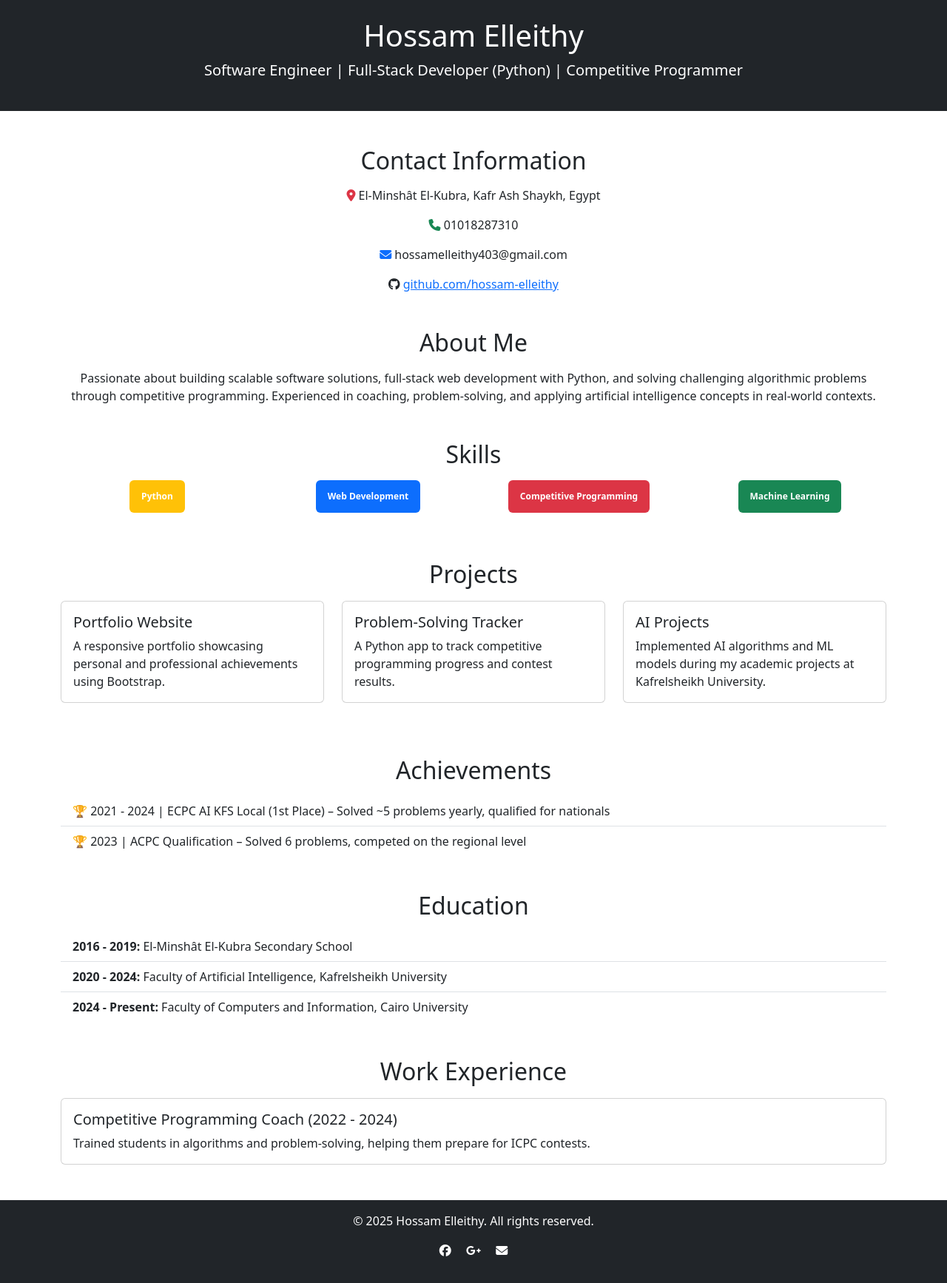
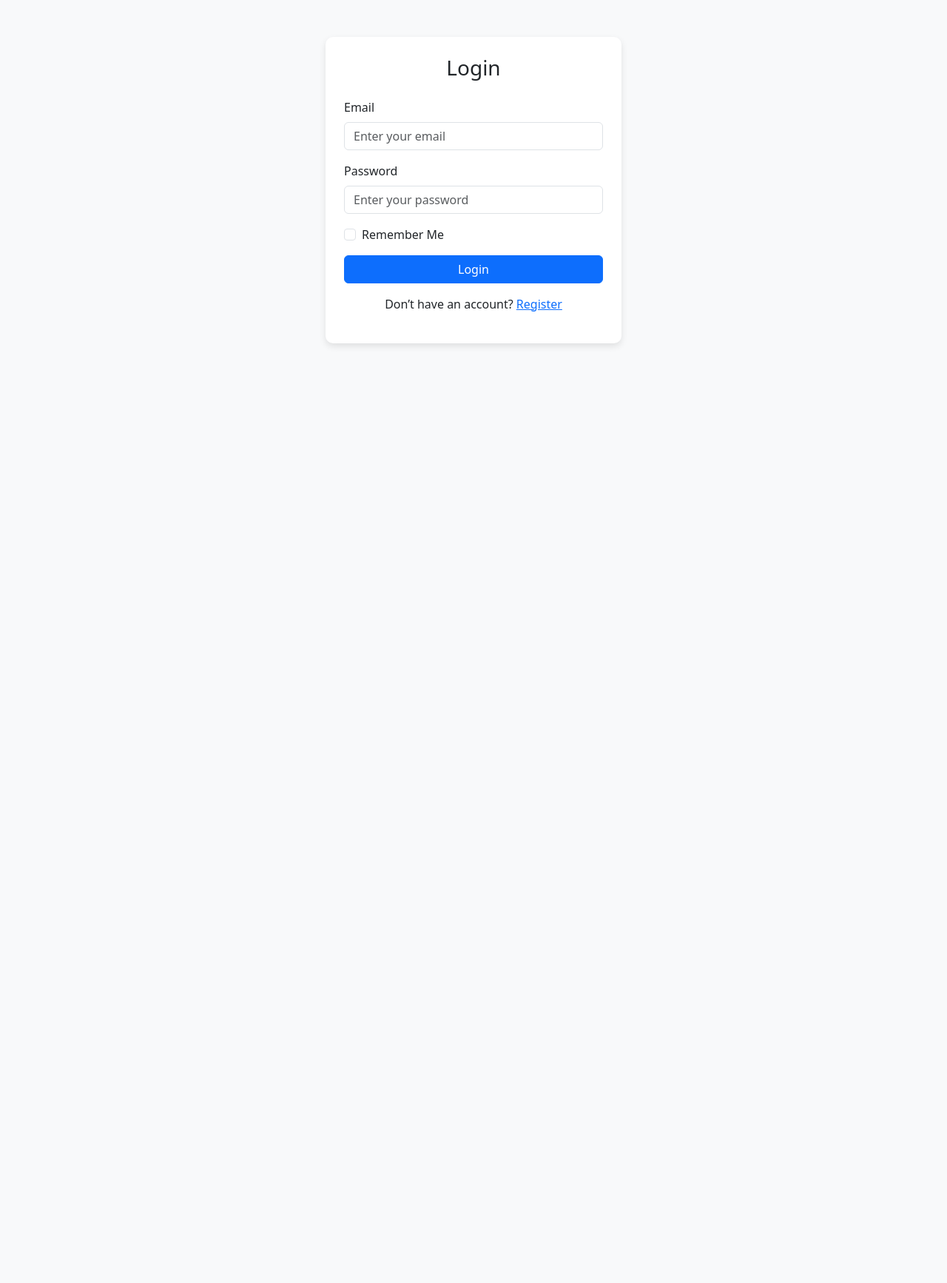
Before and after one commit to hossam-elleithy/bootstrap-lab, a plain HTML site: page index.html in a window 1280 px wide. Shown: the whole page at 74% size. After the commit the page ends 800 px from the top, so only its background shows below. Drawn offline with nearby package versions, Linux system fonts and the light colour scheme.

Commit message:
Add files via upload

```diff
--- a/index.html
+++ b/index.html
@@ -3,117 +3,129 @@
     <head>
     <meta charset="UTF-8">
     <meta name="viewport" content="width=device-width, initial-scale=1.0">
-  <title>Portfolio - Hossam Elleithy</title>
+    <title>Login & Register - Task 2</title>
 
     <link href="https://cdn.jsdelivr.net/npm/bootstrap@5.3.2/dist/css/bootstrap.min.css" rel="stylesheet">
-  <link rel="stylesheet" href="https://cdnjs.cloudflare.com/ajax/libs/font-awesome/6.5.0/css/all.min.css">
+    <style>
+        body {
+        background: #f8f9fa;
+        }
+        .form-container {
+        max-width: 400px;
+        margin: 50px auto;
+        padding: 25px;
+        background: white;
+        border-radius: 10px;
+        box-shadow: 0px 4px 10px rgba(0,0,0,0.1);
+        }
+        .hidden {
+        display: none;
+        }
+    </style>
     </head>
     <body>
 
 
-  <header class="bg-dark text-white text-center py-4">
-    <h1>Hossam Elleithy</h1>
-    <p class="lead">Software Engineer | Full-Stack Developer (Python) | Competitive Programmer</p>
-  </header>
+    <div id="loginForm" class="form-container">
+        <h3 class="text-center mb-4">Login</h3>
+        <form>
 
-  <section class="container my-5 text-center">
-    <h2 class="mb-3">Contact Information</h2>
-    <p><i class="fas fa-map-marker-alt text-danger"></i> El-Minshât El-Kubra, Kafr Ash Shaykh, Egypt</p>
-    <p><i class="fas fa-phone text-success"></i> 01018287310</p>
-    <p><i class="fas fa-envelope text-primary"></i> hossamelleithy403@gmail.com</p>
-    <p><i class="fab fa-github"></i> <a href="https://github.com/hossam-elleithy" target="_blank">github.com/hossam-elleithy</a></p>
-  </section>
+        <div class="mb-3">
+            <label for="loginEmail" class="form-label">Email</label>
+            <input type="email" class="form-control" id="loginEmail" placeholder="Enter your email" required>
+        </div>
 
 
-  <section class="container my-5">
-    <h2 class="text-center mb-3">About Me</h2>
-    <p class="text-center">
-      Passionate about building scalable software solutions, full-stack web development with Python,
-      and solving challenging algorithmic problems through competitive programming.
-      Experienced in coaching, problem-solving, and applying artificial intelligence concepts in real-world contexts.
-    </p>
-  </section>
-
-  <section class="container my-5">
-    <h2 class="text-center mb-3">Skills</h2>
-    <div class="row text-center">
-      <div class="col-md-3 col-6 mb-3"><span class="badge bg-warning p-3">Python</span></div>
-      <div class="col-md-3 col-6 mb-3"><span class="badge bg-primary p-3">Web Development</span></div>
-      <div class="col-md-3 col-6 mb-3"><span class="badge bg-danger p-3">Competitive Programming</span></div>
-      <div class="col-md-3 col-6 mb-3"><span class="badge bg-success p-3">Machine Learning</span></div>
-    </div>
-  </section>
-
-  <section class="container my-5">
-    <h2 class="text-center mb-3">Projects</h2>
-    <div class="row">
-      <div class="col-md-4 mb-4">
-        <div class="card h-100">
-          <div class="card-body">
-            <h5 class="card-title">Portfolio Website</h5>
-            <p class="card-text">A responsive portfolio showcasing personal and professional achievements using Bootstrap.</p>
-          </div>
-        </div>
+        <div class="mb-3">
+            <label for="loginPassword" class="form-label">Password</label>
+            <input type="password" class="form-control" id="loginPassword" placeholder="Enter your password" required>
         </div>
 
-      <div class="col-md-4 mb-4">
-        <div class="card h-100">
-          <div class="card-body">
-            <h5 class="card-title">Problem-Solving Tracker</h5>
-            <p class="card-text">A Python app to track competitive programming progress and contest results.</p>
-          </div>
-        </div>
+
+        <div class="form-check mb-3">
+            <input class="form-check-input" type="checkbox" id="rememberMe">
+            <label class="form-check-label" for="rememberMe">Remember Me</label>
         </div>
 
-      <div class="col-md-4 mb-4">
-        <div class="card h-100">
-          <div class="card-body">
-            <h5 class="card-title">AI Projects</h5>
-            <p class="card-text">Implemented AI algorithms and ML models during my academic projects at Kafrelsheikh University.</p>
+        <button type="submit" class="btn btn-primary w-100">Login</button>
+
+        <p class="text-center mt-3">Don’t have an account? <a href="#" onclick="showRegister()">Register</a></p>
+        </form>
     </div>
+
+    <div id="registerForm" class="form-container hidden">
+        <h3 class="text-center mb-4">Register</h3>
+        <form onsubmit="redirectToLogin(event)">
+
+        <div class="mb-3">
+            <label for="fullName" class="form-label">Full Name</label>
+            <input type="text" class="form-control" id="fullName" placeholder="Enter full name" required>
         </div>
-      </div>
-    </div>
-  </section>
 
 
-  <section class="container my-5">
-    <h2 class="text-center mb-3">Achievements</h2>
-    <ul class="list-group list-group-flush">
-      <li class="list-group-item">🏆 2021 - 2024 | ECPC AI KFS Local (1st Place) – Solved ~5 problems yearly, qualified for nationals</li>
-      <li class="list-group-item">🏆 2023 | ACPC Qualification – Solved 6 problems, competed on the regional level</li>
-    </ul>
-  </section>
+        <div class="mb-3">
+            <label for="registerEmail" class="form-label">Email</label>
+            <input type="email" class="form-control" id="registerEmail" placeholder="Enter your email" required>
+        </div>
 
 
-  <section class="container my-5">
-    <h2 class="text-center mb-3">Education</h2>
-    <ul class="list-group list-group-flush">
-      <li class="list-group-item"><b>2016 - 2019:</b> El-Minshât El-Kubra Secondary School</li>
-      <li class="list-group-item"><b>2020 - 2024:</b> Faculty of Artificial Intelligence, Kafrelsheikh University</li>
-      <li class="list-group-item"><b>2024 - Present:</b> Faculty of Computers and Information, Cairo University</li>
-    </ul>
-  </section>
+        <div class="mb-3">
+            <label for="phone" class="form-label">Phone Number</label>
+            <input type="tel" class="form-control" id="phone" placeholder="Enter phone number" required>
+        </div>
 
-  <section class="container my-5">
-    <h2 class="text-center mb-3">Work Experience</h2>
-    <div class="card">
-      <div class="card-body">
-        <h5 class="card-title">Competitive Programming Coach (2022 - 2024)</h5>
-        <p class="card-text">Trained students in algorithms and problem-solving, helping them prepare for ICPC contests.</p>
+
+        <div class="mb-3">
+            <label for="dob" class="form-label">Date of Birth</label>
+            <input type="date" class="form-control" id="dob" required>
         </div>
+
+
+        <div class="mb-3">
+            <label for="registerPassword" class="form-label">Password</label>
+            <input type="password" class="form-control" id="registerPassword" placeholder="Enter password" required>
         </div>
-  </section>
 
-  <footer class="bg-dark text-white text-center py-3 mt-4">
-    <p>&copy; 2025 Hossam Elleithy. All rights reserved.</p>
-    <p>
-      <a href="#" class="text-white me-3"><i class="fab fa-facebook"></i></a>
-      <a href="#" class="text-white me-3"><i class="fab fa-google-plus-g"></i></a>
-      <a href="mailto:hossamelleithy403@gmail.com" class="text-white"><i class="fas fa-envelope"></i></a>
-    </p>
-  </footer>
+
+        <div class="mb-3">
+            <label for="confirmPassword" class="form-label">Confirm Password</label>
+            <input type="password" class="form-control" id="confirmPassword" placeholder="Confirm password" required>
+        </div>
+
+
+        <div class="mb-3">
+            <label class="form-label">Gender</label>
+            <select class="form-select" required>
+            <option value="" disabled selected>Select your gender</option>
+            <option value="male">Male</option>
+            <option value="female">Female</option>
+            <option value="other">Other</option>
+            </select>
+        </div>
+
+
+        <button type="submit" class="btn btn-success w-100">Register</button>
+
+        <p class="text-center mt-3">Already have an account? <a href="#" onclick="showLogin()">Login</a></p>
+        </form>
+    </div>
+
 
     <script src="https://cdn.jsdelivr.net/npm/bootstrap@5.3.2/dist/js/bootstrap.bundle.min.js"></script>
+    <script>
+        function showRegister() {
+        document.getElementById("loginForm").classList.add("hidden");
+        document.getElementById("registerForm").classList.remove("hidden");
+        }
+        function showLogin() {
+        document.getElementById("registerForm").classList.add("hidden");
+        document.getElementById("loginForm").classList.remove("hidden");
+        }
+        function redirectToLogin(event) {
+        event.preventDefault();
+        alert("Registration successful! Redirecting to Login...");
+        showLogin();
+        }
+    </script>
     </body>
     </html>
```
Lines whose indentation alone changed are shown as unchanged.
